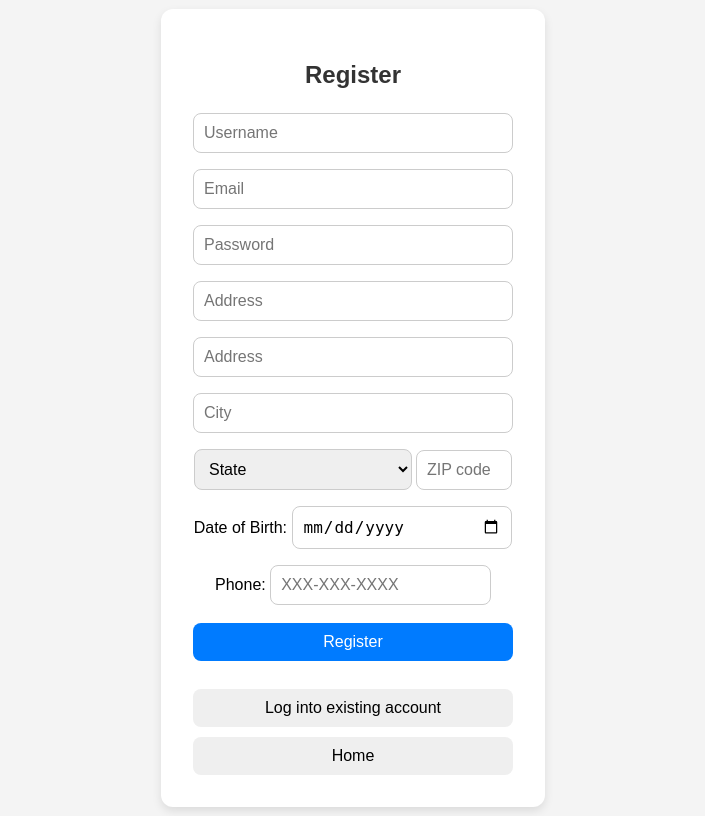
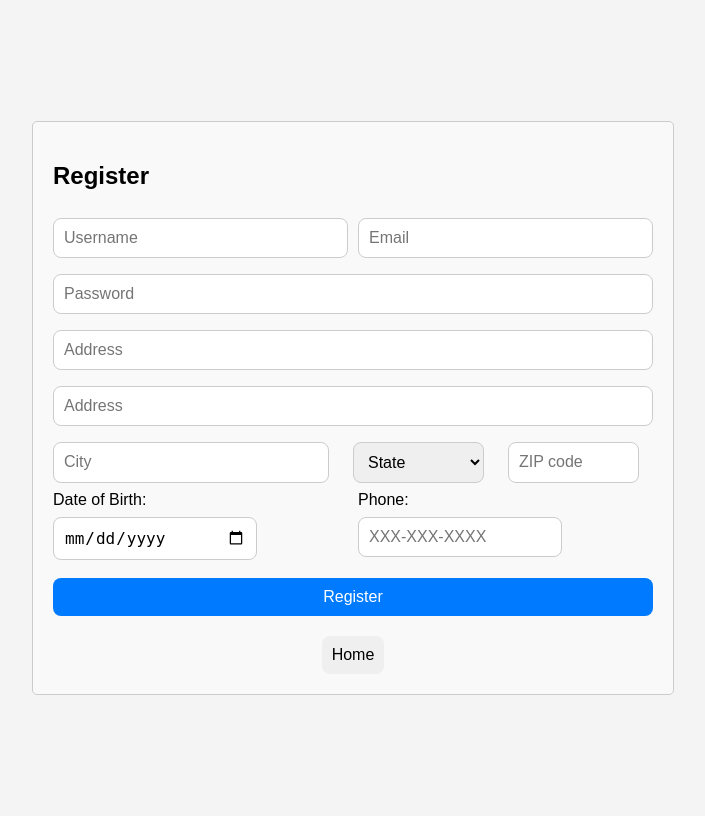
Before and after one commit to bmai1/CMPE-131-Group-1, a Flask app: page /registration in a window 1280 px wide. Shown: the whole page, without its empty margins (287-992 px from the left). Run offline with Flask 3, Linux system fonts and the light colour scheme.

Commit message:
changes the style of registration form style and applied to the registration.html Also move the login button to the index.html and did some styling on that button

```diff
--- a/static/loginregister.css
+++ b/static/loginregister.css
@@ -49,3 +49,85 @@ body {
     background-color:#007bff;
     color: white;
 }
+/* adding new style for registration form*/
+.registration-form {
+    width: 600px; /* Adjust as needed */
+    margin: 20px auto;
+    padding: 20px;
+    border: 1px solid #ccc;
+    border-radius: 5px;
+    background-color: #f9f9f9;
+}
+
+.form-row {
+    display: grid;
+    grid-template-columns: 1fr 1fr; /* For First Name/Last Name */
+    gap: 10px;
+}
+
+/* Styles for City, State, Zip */
+.city-state-zip-row {
+    display: grid;
+    grid-template-columns: 2fr 1fr 1fr;
+    gap: 10px;
+}
+
+.city-state-zip-row .login-input[name="city"] {
+    width: 95%;
+    padding: 10px;
+    margin: 8px 0;
+    border: 1px solid #ccc;
+    border-radius: 8px;
+    font-size: 16px;
+    box-sizing: border-box;
+}
+
+.city-state-zip-row select {
+    width: 90%;
+    padding: 10px;
+    margin: 8px 0;
+    border: 1px solid #ccc;
+    border-radius: 8px;
+    font-size: 16px;
+    box-sizing: border-box;
+}
+
+.city-state-zip-row input[name="zip"] {
+    width: 90%;
+    padding: 10px;
+    margin: 8px 0;
+    border: 1px solid #ccc;
+    border-radius: 8px;
+    font-size: 16px;
+    box-sizing: border-box;
+}
+
+/*styles for date and phone row*/
+.date-phone-row {
+    display: grid;
+    grid-template-columns: 1fr 1fr;
+    gap: 10px;
+}
+
+.date-phone-row div {
+    display: flex;
+    flex-direction: column;
+}
+
+
+.date-phone-row input {
+    width: 95%;
+}
+/*styles for buttons*/
+.button-row {
+    display: flex;
+    flex-direction: column;
+    align-items: center;
+}
+
+.button-row div {
+    display: flex;
+    justify-content: center;
+    gap: 10px;
+    margin-top: 10px;
+}
--- a/templates/index.html
+++ b/templates/index.html
@@ -13,6 +13,12 @@
            Sign up now to deposit, withdraw, and transfer funds.</p>
         <a href="{{ url_for('registration') }}" class="btn">Get Started</a>
     </div>
+    <div class="log-button">
+        <p>Already have an account?</p>
+        <div>
+            <a href="{{ url_for('login') }}"><button class="login-button">Log in</button></a>
+        </div>
+    </div>
     <footer>
         CMPE 131 Section 2, Group 1
     </footer>
--- a/templates/registration.html
+++ b/templates/registration.html
@@ -7,16 +7,15 @@
     <link rel="stylesheet" href="{{ url_for('static', filename='loginregister.css') }}">
 </head>
 <body>
-    <div class="login-container">
+    <div class="registration-form">
         <h2>Register</h2>
         {% if message %}
             <p>{{ message }}</p>
         {% endif %}
         <form id="register-form" method="post">
-            <input class="login-input" id="userid" name="userid" autocomplete="off" placeholder="Username" pattern="^[a-zA-Z0-9]+$" minlength="5" title="Only letters and numbers allowed (no spaces or special characters)" required>
-            <br>
+            <div class="form-row"> <input class="login-input" id="userid" name="userid" autocomplete="off" placeholder="Username" pattern="^[a-zA-Z0-9]+$" minlength="5" title="Only letters and numbers allowed (no spaces or special characters)" required>
                 <input class="login-input" type="email" id="email" name="email" autocomplete="off" placeholder="Email" required>
-            <br>
+            </div>
             <input class="login-input" id="password" name="password" autocomplete="off" type="password" placeholder="Password" minlength="5" required>
             <br>
             <div>
@@ -24,64 +23,64 @@
                 <br>
                 <input class="login-input" id="address2"  name="address2" autocomplete="off" placeholder="Address" >
             </div>
-            <div>
-                <input class="login-input" id="city"  name="city" autocomplete="off" placeholder="City" required>
-                <br>
-                <select class="login-input" id="state" style="width: 68%;" name="state" required>
+            <div class="form-row city-state-zip-row">
+                <input class="login-input" id="city" name="city" autocomplete="off" placeholder="City" required>
+                <select class="login-input" id="state" name="state" required>
                     <option value="" disabled selected>State</option>
-                    <option value="AL">Alabama</option>
-                    <option value="AK">Alaska</option>
-                    <option value="AZ">Arizona</option>
-                    <option value="AR">Arkansas</option>
-                    <option value="CA">California</option>
-                    <option value="CO">Colorado</option>
-                    <option value="CT">Connecticut</option>
-                    <option value="DE">Delaware</option>
-                    <option value="FL">Florida</option>
-                    <option value="GA">Georgia</option>
-                    <option value="HI">Hawaii</option>
-                    <option value="ID">Idaho</option>
-                    <option value="IL">Illinois</option>
-                    <option value="IN">Indiana</option>
-                    <option value="IA">Iowa</option>
-                    <option value="KS">Kansas</option>
-                    <option value="KY">Kentucky</option>
-                    <option value="LA">Louisiana</option>
-                    <option value="ME">Maine</option>
-                    <option value="MD">Maryland</option>
-                    <option value="MA">Massachusetts</option>
-                    <option value="MI">Michigan</option>
-                    <option value="MN">Minnesota</option>
-                    <option value="MS">Mississippi</option>
-                    <option value="MO">Missouri</option>
-                    <option value="MT">Montana</option>
-                    <option value="NE">Nebraska</option>
-                    <option value="NV">Nevada</option>
-                    <option value="NH">New Hampshire</option>
-                    <option value="NJ">New Jersey</option>
-                    <option value="NM">New Mexico</option>
-                    <option value="NY">New York</option>
-                    <option value="NC">North Carolina</option>
-                    <option value="ND">North Dakota</option>
-                    <option value="OH">Ohio</option>
-                    <option value="OK">Oklahoma</option>
-                    <option value="OR">Oregon</option>
-                    <option value="PA">Pennsylvania</option>
-                    <option value="RI">Rhode Island</option>
-                    <option value="SC">South Carolina</option>
-                    <option value="SD">South Dakota</option>
-                    <option value="TN">Tennessee</option>
-                    <option value="TX">Texas</option>
-                    <option value="UT">Utah</option>
-                    <option value="VT">Vermont</option>
-                    <option value="VA">Virginia</option>
-                    <option value="WA">Washington</option>
-                    <option value="WV">West Virginia</option>
-                    <option value="WI">Wisconsin</option>
-                    <option value="WY">Wyoming</option>
+                    <option value="AL">AL</option>
+                    <option value="AK">AK</option>
+                    <option value="AZ">AZ</option>
+                    <option value="AR">AR</option>
+                    <option value="CA">CA</option>
+                    <option value="CO">CO</option>
+                    <option value="CT">CT</option>
+                    <option value="DE">DE</option>
+                    <option value="FL">FL</option>
+                    <option value="GA">GA</option>
+                    <option value="HI">HI</option>
+                    <option value="ID">ID</option>
+                    <option value="IL">IL</option>
+                    <option value="IN">IN</option>
+                    <option value="IA">IA</option>
+                    <option value="KS">KS</option>
+                    <option value="KY">KY</option>
+                    <option value="LA">LA</option>
+                    <option value="ME">ME</option>
+                    <option value="MD">MD</option>
+                    <option value="MA">MA</option>
+                    <option value="MI">MI</option>
+                    <option value="MN">MN</option>
+                    <option value="MS">MS</option>
+                    <option value="MO">MO</option>
+                    <option value="MT">MT</option>
+                    <option value="NE">NE</option>
+                    <option value="NV">NV</option>
+                    <option value="NH">NH</option>
+                    <option value="NJ">NJ</option>
+                    <option value="NM">NM</option>
+                    <option value="NY">NY</option>
+                    <option value="NC">NC</option>
+                    <option value="ND">ND</option>
+                    <option value="OH">OH</option>
+                    <option value="OK">OK</option>
+                    <option value="OR">OR</option>
+                    <option value="PA">PA</option>
+                    <option value="RI">RI</option>
+                    <option value="SC">SC</option>
+                    <option value="SD">SD</option>
+                    <option value="TN">TN</option>
+                    <option value="TX">TX</option>
+                    <option value="UT">UT</option>
+                    <option value="VT">VT</option>
+                    <option value="VA">VA</option>
+                    <option value="WA">WA</option>
+                    <option value="WV">WV</option>
+                    <option value="WI">WI</option>
+                    <option value="WY">WY</option>
                 </select>
-                <input class="login-input" id="zip" style="width: 30%;" name="zip" autocomplete="off" placeholder="ZIP code" maxlength="10" required>
+                <input class="login-input" id="zip" name="zip" autocomplete="off" placeholder="ZIP code" maxlength="10" required>
             </div>
+            <div class="date-phone-row">
                 <div>
                     <label for="dob">Date of Birth:</label>
                     <input class="login-input" style="width: 69%;" type="date" id="dob" name="dob" required>
@@ -90,12 +89,15 @@
                     <label for="phone">Phone:</label>
                     <input class="login-input" style="width: 69%;" type="tel" id="phone" name="phone" pattern="{3}-{3}-{4}" placeholder="XXX-XXX-XXXX" maxlength="12" required>
                 </div>
+            </div>
             <button type="submit" class="login-button">Register</button>
         </form>
-        <br>
-        <a href="{{ url_for('login') }}"><button class="nav-button">Log into existing account</button></a>
-        <br>
+        <div class="button-row">
+
+            <div>
                 <a href="{{ url_for('index') }}"><button class="nav-button">Home</button></a>
+            </div>
+        </div>
     </div>
 </body>
 </html>
```
Also changed, not shown: static/cover.css (+34 -0 lines), database/database.db. Lines whose indentation alone changed are shown as unchanged.
